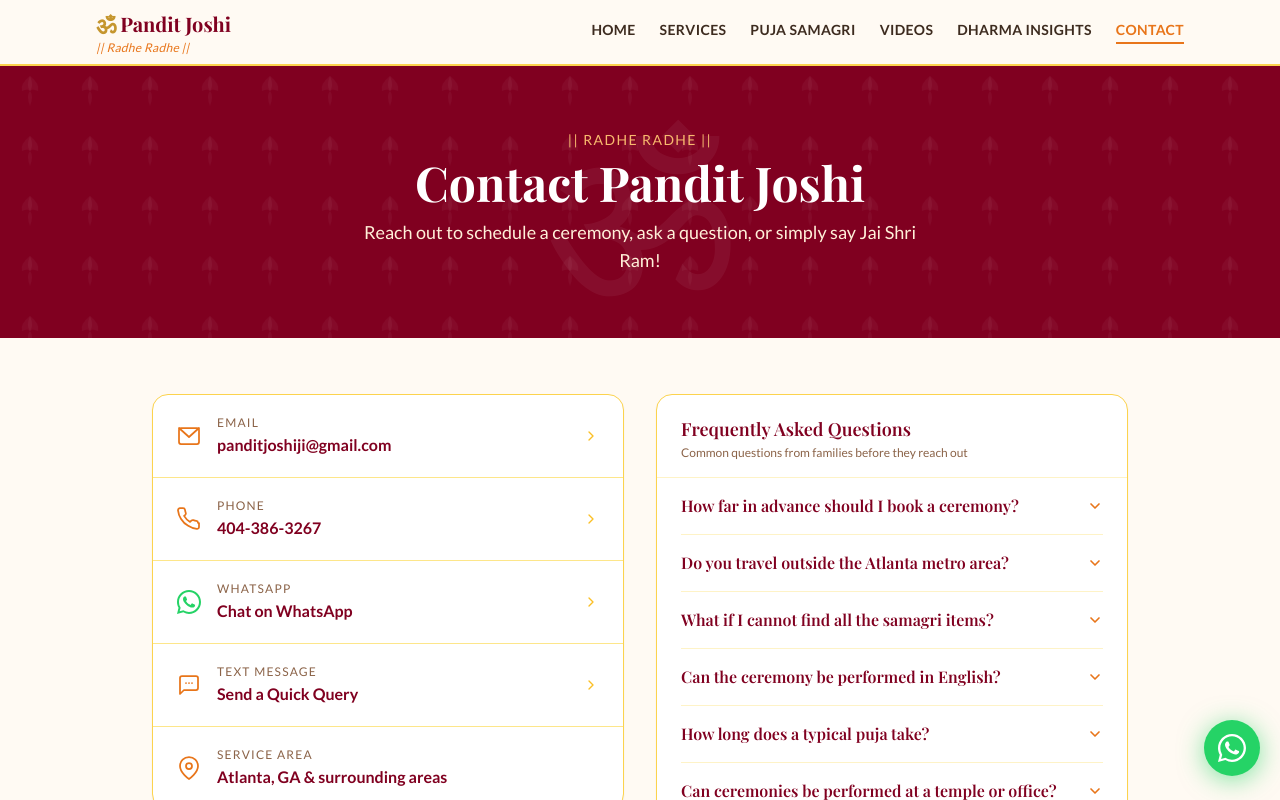
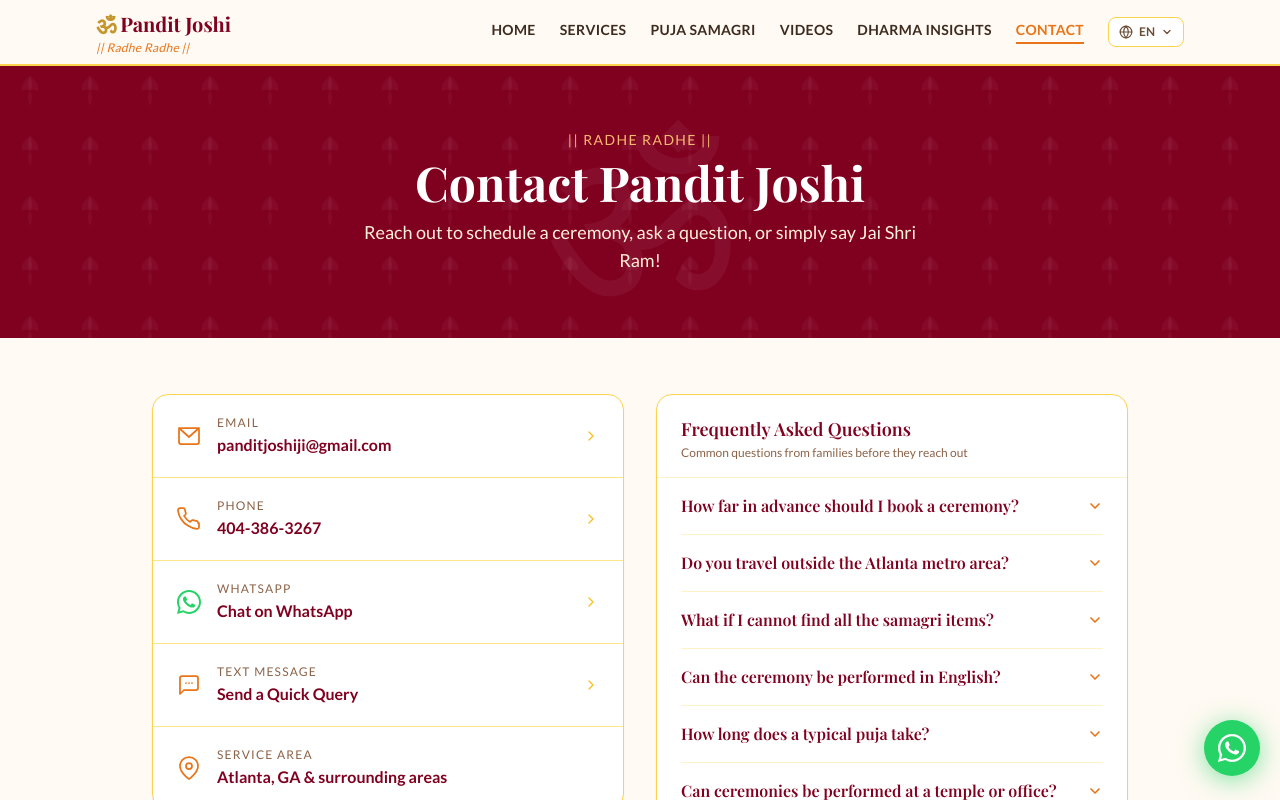
Before and after one commit to Joshi004/PanditJoshi, a React (Vite) app: page /contact in a window 1280 px wide. Shown: the top 800 px of the page. Built offline with nearby package versions, Linux system fonts and the light colour scheme; a web font is replaced by a local one.

Commit message:
Enable Multi languange suport

```diff
--- a/index.html
+++ b/index.html
@@ -12,5 +12,17 @@
   <body>
     <div id="root"></div>
     <script type="module" src="/src/main.jsx"></script>
+
+    <!-- Google Translate: hidden container; custom UI in LanguageSwitcher.jsx -->
+    <div id="google_translate_element" style="display:none"></div>
+    <script>
+      function googleTranslateElementInit() {
+        new google.translate.TranslateElement(
+          { pageLanguage: 'en', includedLanguages: 'hi,gu', autoDisplay: false },
+          'google_translate_element'
+        );
+      }
+    </script>
+    <script src="//translate.google.com/translate_a/element.js?cb=googleTranslateElementInit"></script>
   </body>
 </html>
--- /dev/null
+++ b/src/components/LanguageSwitcher.jsx
@@ -0,0 +1,167 @@
+import { useState, useEffect, useRef } from 'react'
+import { motion, AnimatePresence } from 'framer-motion'
+
+const LANGUAGES = [
+  { code: 'en', label: 'English', short: 'EN' },
+  { code: 'hi', label: 'हिंदी',   short: 'HI' },
+  { code: 'gu', label: 'ગુજરાતી', short: 'GU' },
+]
+
+function getActiveLanguage() {
+  try {
+    const match = document.cookie.match(/(?:^|;\s*)googtrans=([^;]*)/)
+    if (match) {
+      const parts = match[1].split('/')
+      const langCode = parts[parts.length - 1]
+      if (langCode && langCode !== 'en') return langCode
+    }
+  } catch {
+    // cookie read failed — treat as English
+  }
+  return 'en'
+}
+
+function setGoogleTranslateCookie(langCode) {
+  const value = langCode === 'en' ? '' : `/en/${langCode}`
+  // Set on both root and the current path to ensure it's picked up
+  document.cookie = `googtrans=${value};path=/`
+  document.cookie = `googtrans=${value};path=${window.location.pathname}`
+}
+
+function triggerGoogleTranslate(langCode) {
+  // Find the hidden Google Translate <select> and change its value
+  const select = document.querySelector('.goog-te-combo')
+  if (select) {
+    select.value = langCode === 'en' ? '' : langCode
+    select.dispatchEvent(new Event('change'))
+  }
+}
+
+function GlobeIcon() {
+  return (
+    <svg
+      xmlns="http://www.w3.org/2000/svg"
+      viewBox="0 0 24 24"
+      fill="none"
+      stroke="currentColor"
+      strokeWidth="2"
+      strokeLinecap="round"
+      strokeLinejoin="round"
+      className="w-3.5 h-3.5"
+    >
+      <circle cx="12" cy="12" r="10" />
+      <line x1="2" y1="12" x2="22" y2="12" />
+      <path d="M12 2a15.3 15.3 0 0 1 4 10 15.3 15.3 0 0 1-4 10 15.3 15.3 0 0 1-4-10 15.3 15.3 0 0 1 4-10z" />
+    </svg>
+  )
+}
+
+export default function LanguageSwitcher() {
+  const [activeLang, setActiveLang] = useState('en')
+  const [open, setOpen] = useState(false)
+  const containerRef = useRef(null)
+
+  useEffect(() => {
+    setActiveLang(getActiveLanguage())
+  }, [])
+
+  // Close dropdown when clicking outside
+  useEffect(() => {
+    if (!open) return
+    const handleClick = (e) => {
+      if (containerRef.current && !containerRef.current.contains(e.target)) {
+        setOpen(false)
+      }
+    }
+    document.addEventListener('mousedown', handleClick)
+    return () => document.removeEventListener('mousedown', handleClick)
+  }, [open])
+
+  const handleSelect = (code) => {
+    setOpen(false)
+    if (code === activeLang) return
+
+    setGoogleTranslateCookie(code)
+
+    // Try to trigger the widget directly; fall back to a page reload
+    triggerGoogleTranslate(code)
+
+    // Short delay to let the widget act, then reload to ensure clean translation
+    setTimeout(() => window.location.reload(), 300)
+  }
+
+  const current = LANGUAGES.find((l) => l.code === activeLang) || LANGUAGES[0]
+
+  return (
+    <div ref={containerRef} className="relative">
+      <button
+        onClick={() => setOpen((o) => !o)}
+        aria-label="Switch language"
+        aria-expanded={open}
+        className={`flex items-center gap-1.5 px-2.5 py-1.5 rounded-lg font-body text-xs font-semibold border transition-all duration-200 ${
+          activeLang !== 'en'
+            ? 'bg-saffron-50 border-saffron-400 text-saffron-700'
+            : 'bg-white border-gold-300 text-brown-700 hover:border-saffron-400 hover:text-saffron-600'
+        }`}
+      >
+        <GlobeIcon />
+        <span>{current.short}</span>
+        <svg
+          xmlns="http://www.w3.org/2000/svg"
+          viewBox="0 0 24 24"
+          fill="none"
+          stroke="currentColor"
+          strokeWidth="2.5"
+          strokeLinecap="round"
+          strokeLinejoin="round"
+          className={`w-3 h-3 transition-transform duration-200 ${open ? 'rotate-180' : ''}`}
+        >
+          <polyline points="6 9 12 15 18 9" />
+        </svg>
+      </button>
+
+      <AnimatePresence>
+        {open && (
+          <motion.div
+            initial={{ opacity: 0, y: -6, scale: 0.95 }}
+            animate={{ opacity: 1, y: 0, scale: 1 }}
+            exit={{ opacity: 0, y: -6, scale: 0.95 }}
+            transition={{ duration: 0.15, ease: [0.22, 1, 0.36, 1] }}
+            className="absolute right-0 mt-1.5 w-36 bg-white border border-gold-200 rounded-xl shadow-lg overflow-hidden z-50"
+          >
+            {LANGUAGES.map((lang) => {
+              const isActive = lang.code === activeLang
+              return (
+                <button
+                  key={lang.code}
+                  onClick={() => handleSelect(lang.code)}
+                  className={`w-full flex items-center justify-between px-3 py-2.5 font-body text-sm transition-colors duration-150 ${
+                    isActive
+                      ? 'bg-saffron-50 text-saffron-700 font-semibold'
+                      : 'text-brown-800 hover:bg-ivory-100 hover:text-maroon-800'
+                  }`}
+                >
+                  <span>{lang.label}</span>
+                  {isActive && (
+                    <svg
+                      xmlns="http://www.w3.org/2000/svg"
+                      viewBox="0 0 24 24"
+                      fill="none"
+                      stroke="currentColor"
+                      strokeWidth="3"
+                      strokeLinecap="round"
+                      strokeLinejoin="round"
+                      className="w-3.5 h-3.5 text-saffron-500"
+                    >
+                      <polyline points="20,6 9,17 4,12" />
+                    </svg>
+                  )}
+                </button>
+              )
+            })}
+          </motion.div>
+        )}
+      </AnimatePresence>
+    </div>
+  )
+}
--- a/src/components/Navbar.jsx
+++ b/src/components/Navbar.jsx
@@ -1,6 +1,7 @@
 import { useState, useEffect } from 'react'
 import { Link, NavLink } from 'react-router-dom'
 import { motion, AnimatePresence } from 'framer-motion'
+import LanguageSwitcher from './LanguageSwitcher'
 
 const navLinks = [
   { to: '/', label: 'Home' },
@@ -70,6 +71,7 @@ export default function Navbar() {
                 {link.label}
               </NavLink>
             ))}
+            <LanguageSwitcher />
           </div>
 
           {/* Mobile hamburger */}
@@ -158,7 +160,8 @@ export default function Navbar() {
                   </NavLink>
                 </motion.div>
               ))}
-              <div className="pt-3 text-center">
+              <div className="pt-3 flex items-center justify-between px-2">
+                <LanguageSwitcher />
                 <span className="font-body text-xs italic text-gold-500 tracking-wider">|| Radhe Radhe ||</span>
               </div>
             </motion.div>
--- a/src/index.css
+++ b/src/index.css
@@ -80,6 +80,18 @@
   animation: float 3s ease-in-out infinite;
 }
 
+/* ── Google Translate: suppress default banner/toolbar UI ── */
+.goog-te-banner-frame,
+.goog-te-balloon-frame,
+.skiptranslate,
+#goog-gt-tt {
+  display: none !important;
+}
+/* Prevent Google Translate from pushing body down by 40px */
+body {
+  top: 0 !important;
+}
+
 /* Hide scrollbar for horizontal scroll containers */
 .scrollbar-hide::-webkit-scrollbar {
   display: none;
```
Also changed, not shown: 1 other file (tests, documents, lock files or other folders).
